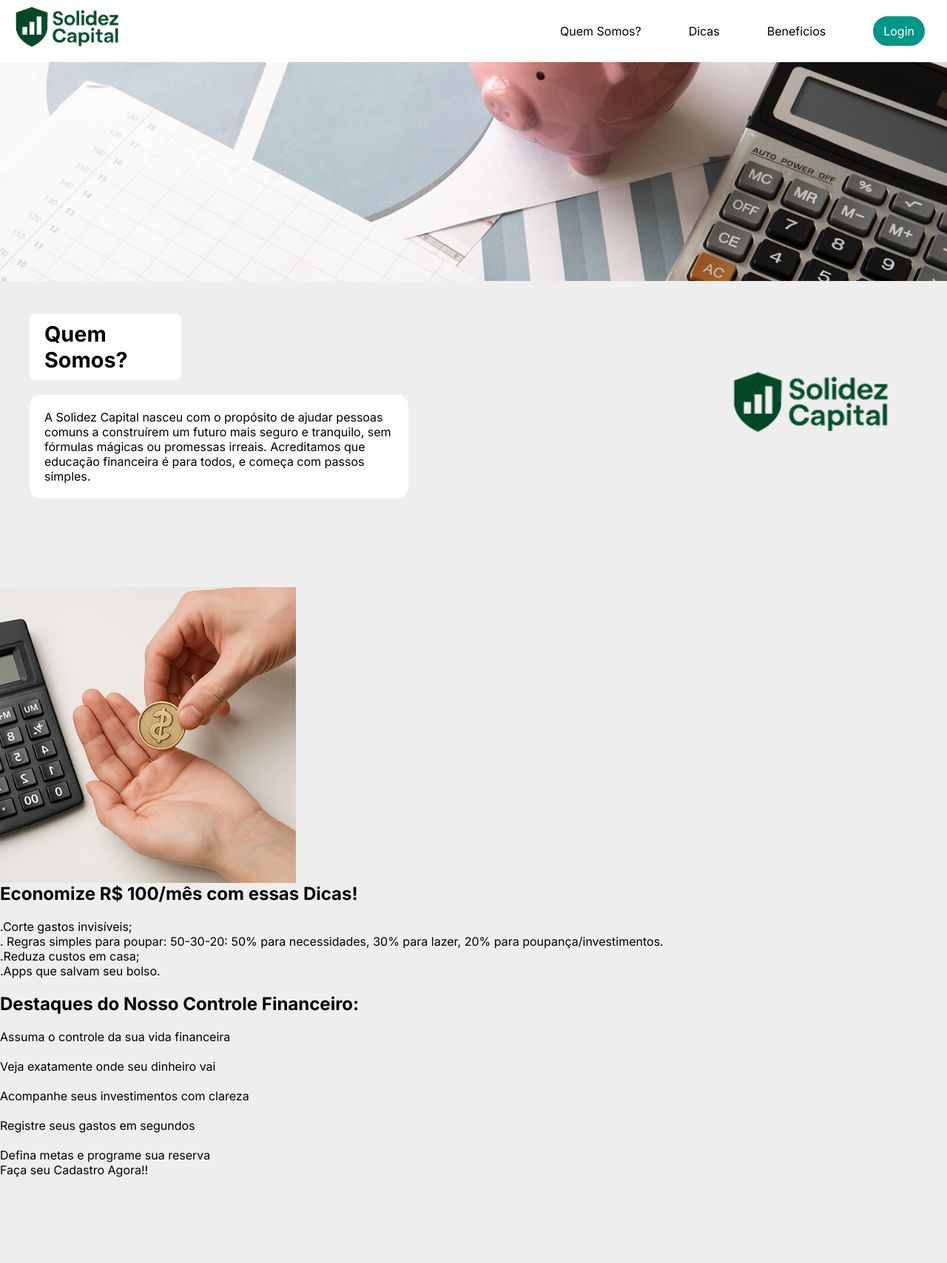
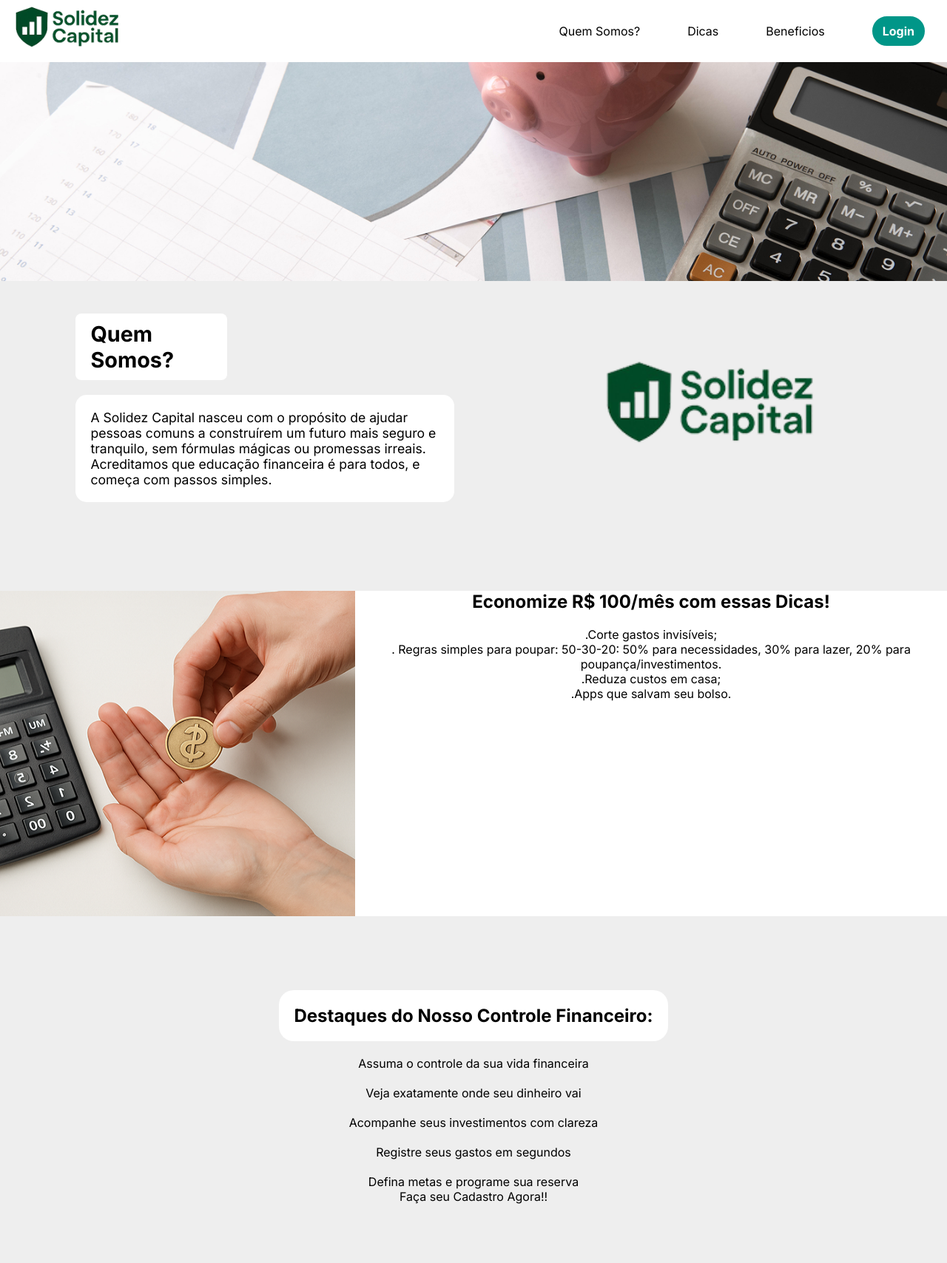
Before and after one commit to gkawanami09/Solidez-Capital, a Flask app: page / in a window 1280 px wide. Shown: the whole page at 74% size. Before the commit the page ends 1592 px from the top, so only its background shows below. Run offline with Flask 3, Linux system fonts and the light colour scheme.

Commit message:
Add files via upload

```diff
--- a/static/style.css
+++ b/static/style.css
@@ -25,6 +25,8 @@ a {
     --cor-preto: #000000;
     --cor-cinza: #B4BDC0;
     --cor-branco: #FFFFFF;
+    --fonte-p: 1.1em;
+    --fonte-h2: 1.8em;
 }
 
 .container {
@@ -51,6 +53,9 @@ a {
     align-items: center;
 }
 
+.container nav a:hover {
+    color: var(--cor-verde);
+}
 
 .login {
     color: var(--cor-branco);
@@ -58,6 +63,14 @@ a {
     border-radius: 20px;
     border: 2px solid var(--cor-verde);
     background-color: var(--cor-verde);
+    font-weight: bold;
+}
+
+.container .login:hover{
+    color: var(--cor-branco);
+    background-color: #FF7043;
+    border: 2px solid var(--cor-vermelho);
+    font-weight: bold;
 }
 
 main {
@@ -72,9 +85,8 @@ main {
 
 #quem_somos {
     display: flex;
-     padding: 40px;
-     gap: 40px;
-     margin-bottom: 10vh;
+    padding: 40px 10vw 40px 8vw;
+    margin-bottom: 10vh;
 }
 
 .conteudo {
@@ -89,7 +101,7 @@ main {
     background-color: var(--cor-branco);
     padding: 10px 20px;
     border-radius: 8px;
-    font-size: 1.8em;
+    font-size: var(--fonte-h2);
     font-weight: bold;
     width: 16vw;
 }
@@ -100,19 +112,138 @@ main {
     background-color: var(--cor-branco);
     padding: 20px;
      border-radius: 15px;
-    font-size: 1em;
+    font-size: var(--fonte-p);
 }
 .img {
     display: flex;
     align-items: center;
+    justify-content: start;
 }
 #quem_somos  img {
     width: auto;
-    height: 15vh;
+    height: 20vh;
+}
+
+#dicas {
+    display: flex;
+    background-color: var(--cor-branco);
+    text-align: center;
+}
+
+#dicas .conteudo {
+    align-items: center;
+}
+
+#dicas img{
+    display: flex;
+    height: 55vh;
+    width: 60vw;
+}
+
+.balao {
+    margin-top: 5%;
+    background-color: var(--cor-fundo);
+    border-radius: 20px;
+    width: 70vh;
+    padding: 20px;
+}
+.balao p {
+    text-align: left;
+    font-size: var(--fonte-p);
 }
 
 
-#dicas img{
+
+#beneficios {
+    margin-top: 10vh;
+    padding-bottom: 10vh;
     display: flex;
-    height: 50vh;
+    flex-direction: column;
+    align-items: center;
 }
+
+#beneficios h2{
+    padding: 20px;
+    border-radius: 20px;
+    background-color: var(--cor-branco);
+}
+
+.balao-branco {
+    display: flex;
+    background-color: var(--cor-branco);
+    display: flex;
+    flex-direction: column;
+    align-items: center;
+    justify-content: center;
+
+    width: 180px;
+    padding: 20px;
+    border-radius: 15px;
+
+    text-align: center;
+    gap: 10px;
+
+}
+.box {
+    display: flex;
+    margin-top: 5vh;
+    gap: 20px;
+    margin-bottom: 10vh;
+}
+
+.botao a{
+    background-color: var(--cor-verde);
+    padding: 20px 30px;
+    border-radius: 20px;
+    color: var(--cor-branco);
+    font-weight: bold;
+    font-size: var(--fonte-p);
+}
+.botao a:hover {
+    background-color: var(--cor-vermelho);
+}
+
+
+.footer-container {
+  display: flex;
+  justify-content: space-between;
+  align-items: center;
+  background-color: var(--cor-branco);
+  border-top: 1px solid var(--cor-cinza);
+}
+
+.footer-container img {
+  height: 10vh;
+  width: auto;
+}
+
+.footer-container nav {
+  display: flex;
+  margin-right: 30px;
+  gap: 5vw;
+  align-items: center;
+  font-size: var(--fonte-p);
+}
+
+.footer-container nav a {
+  color: var(--cor-preto);
+}
+
+.footer-container nav a:hover {
+  color: var(--cor-verde);
+}
+
+.footer-container .login {
+  color: var(--cor-branco);
+  padding: 8px 12px;
+  border-radius: 20px;
+  border: 2px solid var(--cor-verde);
+  background-color: var(--cor-verde);
+  font-weight: bold;
+}
+
+.footer-container .login:hover {
+  background-color: var(--cor-vermelho);
+  border-color: var(--cor-vermelho);
+  color: var(--cor-branco);
+}
```
